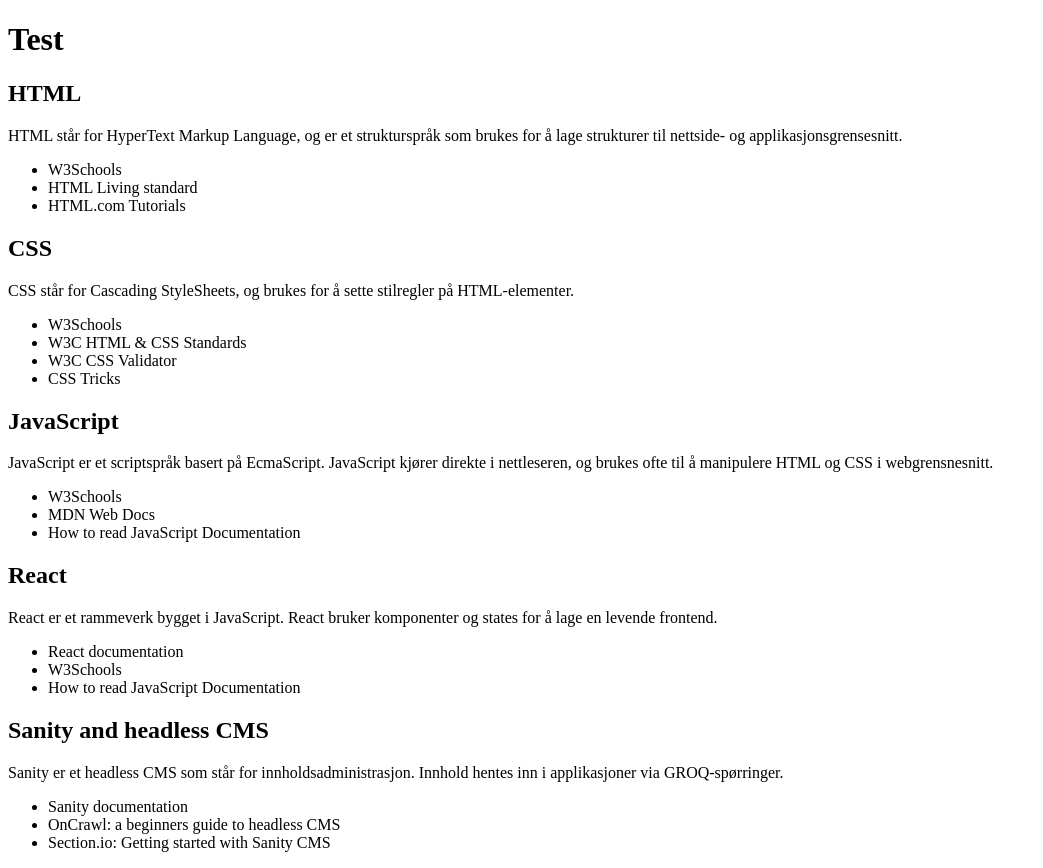
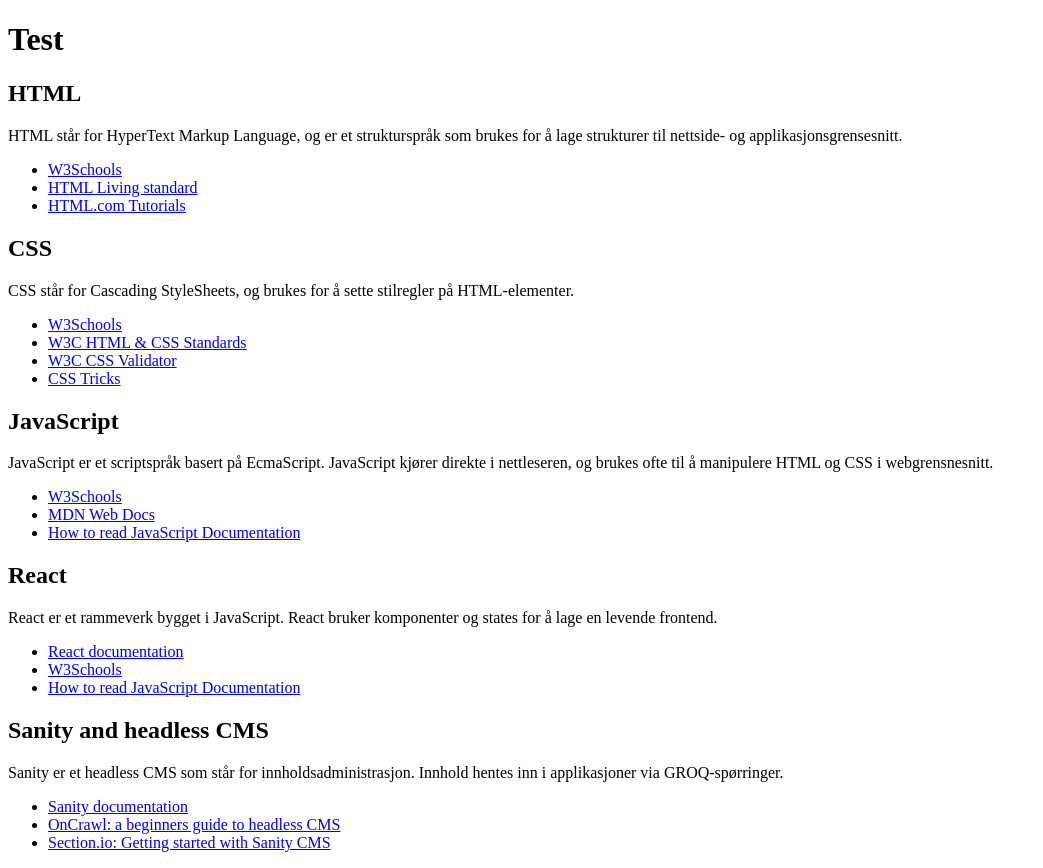
Before and after one commit to julianalsemmani/uin23ak3_resourceapp_group5, a React (Create React App) app in the folder ressursarkiv/: page / in a window 1280 px wide. Shown: the whole page, without its empty margins (0-1043 px from the left). Built offline with nearby package versions, Linux system fonts and the light colour scheme.

Commit message:
Added anchors to url list

```diff
--- a/ressursarkiv/src/components/MainContent.js
+++ b/ressursarkiv/src/components/MainContent.js
@@ -11,7 +11,11 @@
           category={source.category}
           content={source.text}
           resources={source.sources.map((link, index) => {
-            return <li key={index}>{link.title}</li>;
+            return (
+              <li key={index}>
+                <a href={link.url}>{link.title}</a>
+              </li>
+            );
           })}
           id={source.category}
         />
```
